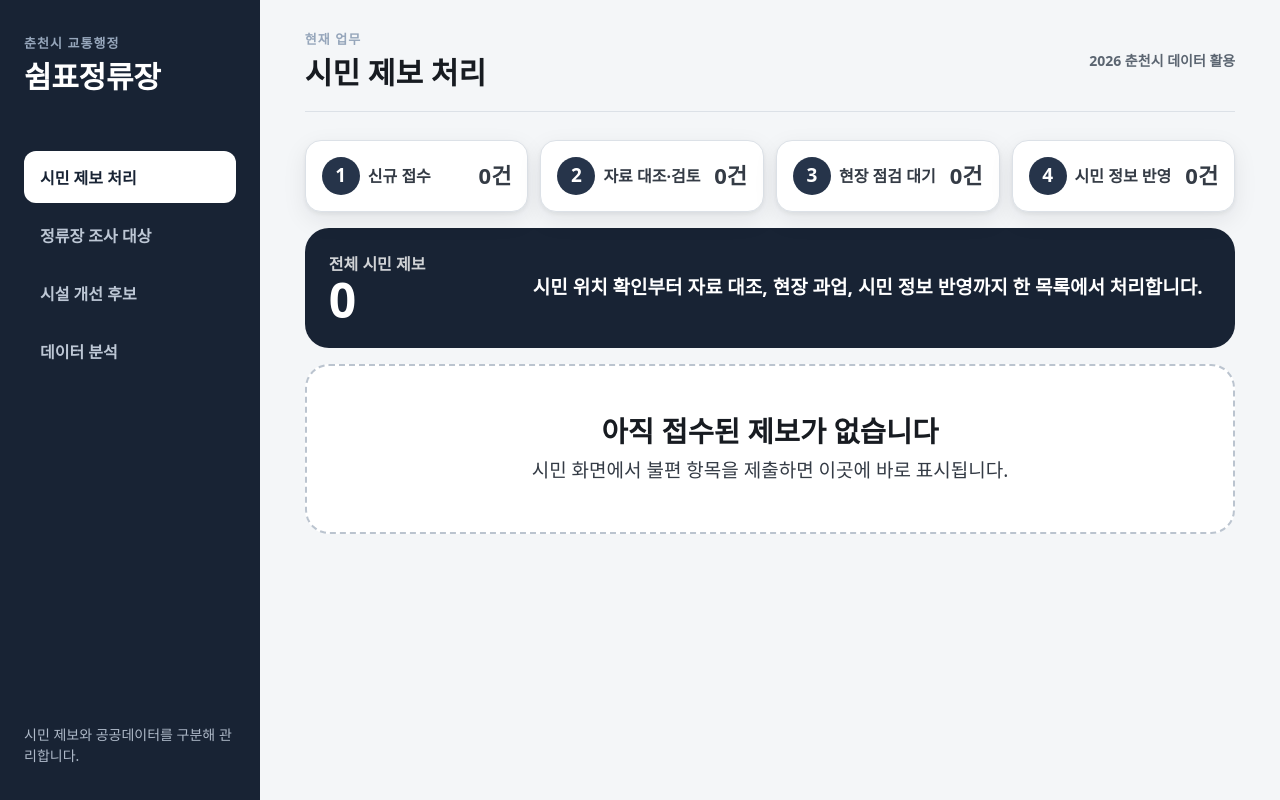
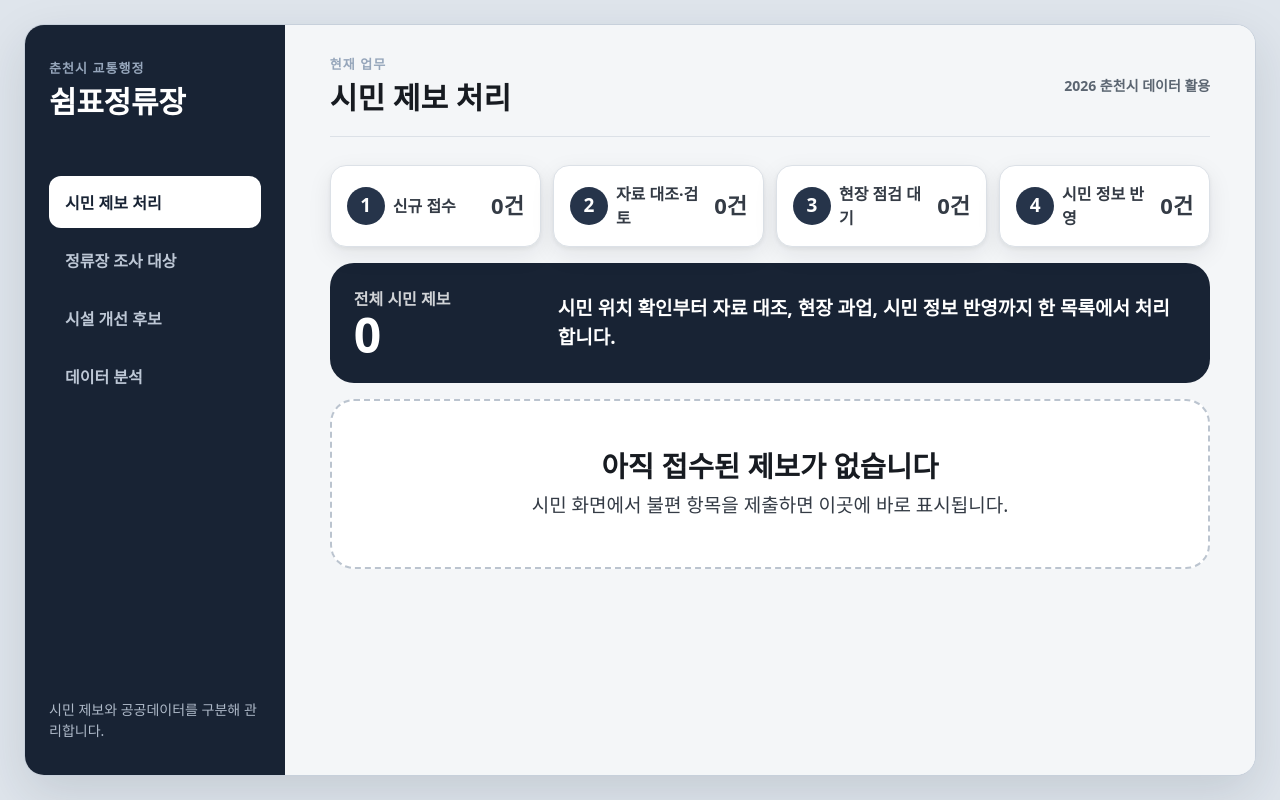
Before and after one commit to less82/Chuncheon_shimpyo, a React (Vite) app in the folder app/: page /admin in a window 1280 px wide. Built offline with nearby package versions, Linux system fonts and the light colour scheme.

Commit message:
style(admin): 공공 웹 기준 데스크톱 셸 적용

```diff
--- a/app/src/features/admin/Dashboard.css
+++ b/app/src/features/admin/Dashboard.css
@@ -5,18 +5,18 @@
   max-width: none;
   min-height: 100dvh;
   margin: 0;
-  padding: 0;
-  display: grid;
-  grid-template-columns: 260px minmax(0, 1fr);
+  padding: 24px;
+  background: #dfe5ec;
   font-family: var(--font-sans);
   color: var(--ink-body);
   font-size: var(--fs-base);
 }
-.dash-sidebar { position: sticky; top: 0; display: flex; height: 100dvh; flex-direction: column; padding: 34px 24px; background: var(--brand-strong); color: white; }
+.dash-shell { display: grid; grid-template-columns: 260px minmax(0, 1fr); width: min(1440px, 100%); min-height: calc(100dvh - 48px); margin: 0 auto; overflow: hidden; border: 1px solid #c7d0db; border-radius: 20px; background: #f4f6f8; box-shadow: 0 18px 50px rgba(24,35,52,.13); }
+.dash-sidebar { position: relative; display: flex; min-height: 100%; flex-direction: column; padding: 34px 24px; background: var(--brand-strong); color: white; }
 .dash-sidebar .dash-title { color: white; font-size: 30px; }
 .dash-kicker { display: block; margin-bottom: 5px; color: #96a6bb; font-size: 13px; font-weight: 900; letter-spacing: .08em; }
 .dash-source { margin-top: auto; color: #aeb9c8; font-size: 14px; line-height: 1.5; }
-.dash-workspace { min-width: 0; padding: 30px clamp(26px, 3.5vw, 64px) 60px; background: #f4f6f8; }
+.dash-workspace { min-width: 0; padding: 30px clamp(26px, 3.5vw, 54px) 60px; background: #f4f6f8; }
 .dash-presets { grid-template-columns: 1fr; }
 
 .dash-head { display: flex; align-items: center; justify-content: space-between; margin-bottom: 28px; padding-bottom: 20px; border-bottom: 1px solid var(--border); }
@@ -353,7 +353,7 @@
   color: var(--brand-strong);
   background: white;
 }
-@media (max-width: 900px) { .dash { grid-template-columns: 1fr; } .dash-sidebar { position: static; height: auto; } .dash-tabs { grid-template-columns: 1fr 1fr; margin-top: 20px; } .dash-source { display: none; } }
+@media (max-width: 900px) { .dash { padding: 0; } .dash-shell { grid-template-columns: 1fr; min-height: 100dvh; border: 0; border-radius: 0; } .dash-sidebar { min-height: auto; } .dash-tabs { grid-template-columns: 1fr 1fr; margin-top: 20px; } .dash-source { display: none; } }
 
 /* ---- 배지 ---- */
 .dash-badge {
--- a/app/src/features/admin/Dashboard.tsx
+++ b/app/src/features/admin/Dashboard.tsx
@@ -57,6 +57,7 @@ export default function Dashboard() {
 
   return (
     <main className="dash">
+      <div className="dash-shell">
       <aside className="dash-sidebar">
         <div><span className="dash-kicker">춘천시 교통행정</span><h1 className="dash-title">쉼표정류장</h1></div>
         <nav className="dash-tabs" role="tablist" aria-label="관리 업무">
@@ -73,6 +74,7 @@ export default function Dashboard() {
           {tab === "filter" && <FilterTab stops={stops} loaded={loaded} />}
         </div>
       </section>
+      </div>
     </main>
   );
 }
```
